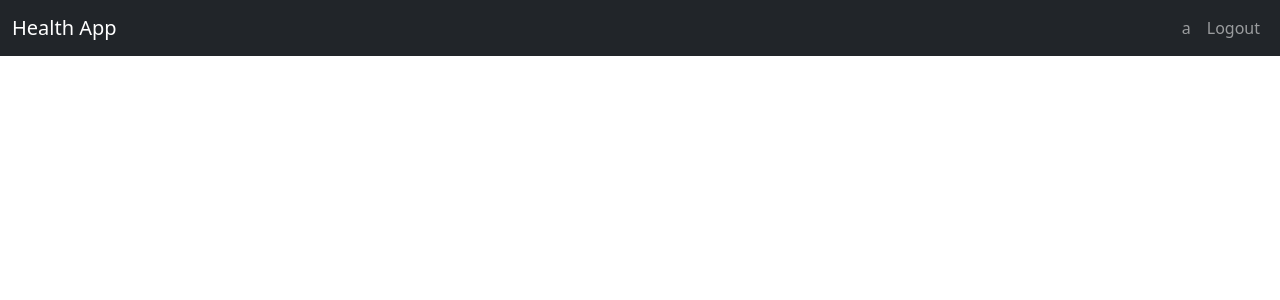
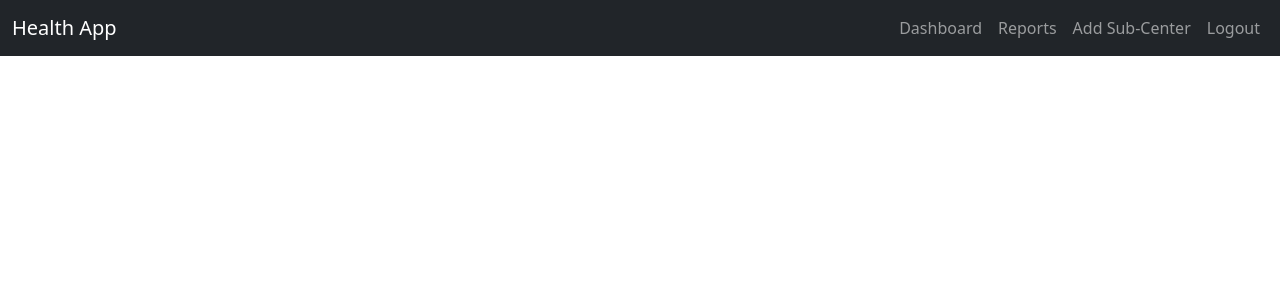
Before and after one commit to AbhiR4mRs/health_app, a Django app: page /center/dashboard/ in a window 1280 px wide. Shown: the top 300 px of the page. Run offline with Django 5.2, Linux system fonts and the light colour scheme; a user stored in the database is signed in.

Commit message:
modified HQ and center

```diff
--- a/center/templates/center/dashboard.html
+++ b/center/templates/center/dashboard.html
@@ -1,6 +1,16 @@
 {% extends "base.html" %}
 {% block title %}Center{% endblock %}
 {% block extra_head %}{% endblock  %}
-{% block nav-item %}{% endblock  %}
+{% block nav-item %}
+    <li class="nav-item active">
+        <a class="nav-link" href="{% url 'center:dashboard' %}">Dashboard</a>
+    </li>
+    <li class="nav-item">
+        <a class="nav-link" href="{% url 'center:report' %}">Reports</a>
+    </li>
+    <li class="nav-item">
+        <a class="nav-link" href="{% url 'center:add_sub' %}">Add Sub-Center</a>
+    </li>
+{% endblock  %}
 {% block content %}{% endblock  %}
 {% block extra_js %}{% endblock  %}
--- a/center/urls.py
+++ b/center/urls.py
@@ -1,9 +1,11 @@
 # hq/urls.py
 from django.urls import path
-from .views import dashboard
+from .views import dashboard, reports, add_sub_center
 
 app_name = 'center'
 
 urlpatterns = [
     path('dashboard/', dashboard, name='dashboard'),
+    path('reports/', reports, name='report'),
+    path('add_center/', add_sub_center, name='add_sub'),
 ]
--- a/center/views.py
+++ b/center/views.py
@@ -5,3 +5,9 @@ from django.shortcuts import render
 @login_required
 def dashboard(request):
     return render(request, 'center/dashboard.html')
+
+def reports(request):
+    return render(request, 'center/report.html')
+
+def add_sub_center(request):
+    return render(request, 'center/add_sub.html')
--- a/hq/templates/hq/dashboard.html
+++ b/hq/templates/hq/dashboard.html
@@ -12,6 +12,9 @@
     <li class="nav-item">
         <a class="nav-link" href="{% url 'hq:add_center' %}">Add Center</a>
     </li>
+    <li class="nav-item">
+        <a class="nav-link" href="{% url 'hq:upload' %}">Upload</a>
+    </li>
 {% endblock  %}
 {% block content %}{% endblock  %}
 {% block extra_js %}{% endblock  %}
--- a/hq/urls.py
+++ b/hq/urls.py
@@ -1,6 +1,6 @@
 # hq/urls.py
 from django.urls import path
-from .views import dashboard, reports, add_center
+from .views import dashboard, reports, add_center, upload
 
 app_name = 'hq'
 
@@ -8,4 +8,5 @@ urlpatterns = [
     path('dashboard/', dashboard, name='dashboard'),
     path('reports/', reports, name='reports'),
     path('add_center/', add_center, name='add_center'),
+    path('upload/', upload, name='upload')
 ]
--- a/hq/views.py
+++ b/hq/views.py
@@ -10,3 +10,6 @@ def reports(request):
 
 def add_center(request):
     return render(request, 'hq/add_center.html')
+
+def upload(request):
+    return render(request, 'hq/upload.html')
--- a/templates/base.html
+++ b/templates/base.html
@@ -21,9 +21,9 @@
                     {% block nav-item %}
 
                     {% endblock nav-item %}
-                        <li class="nav-item">
+                        {% comment %} <li class="nav-item">
                             <a class="nav-link" href="#">{{ user.username }}</a>
-                        </li>
+                        </li> {% endcomment %}
                         <li class="nav-item">
                             <a class="nav-link" href="{% url 'authenticate:logout' %}">Logout</a>
                         </li>
```
Also changed, not shown: center/templates/center/add_sub.html (added, +14 -0 lines), center/templates/center/report.html (added, +14 -0 lines), hq/templates/hq/upload.html (added, +14 -0 lines), db.sqlite3.
